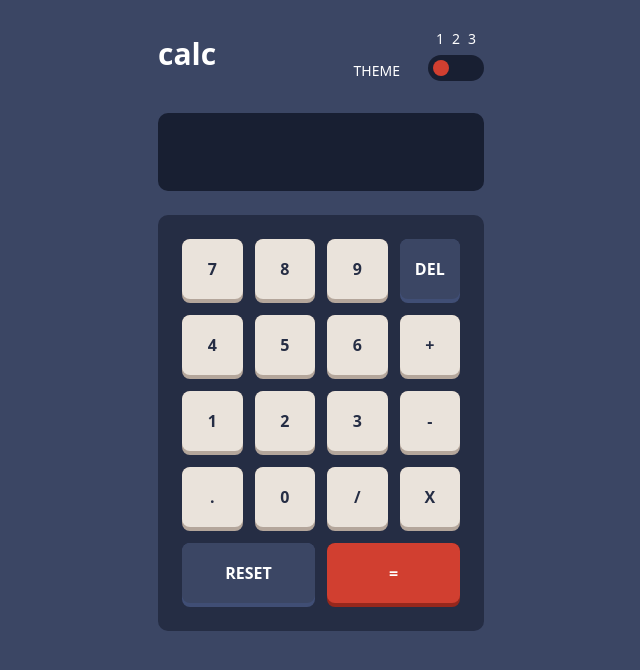
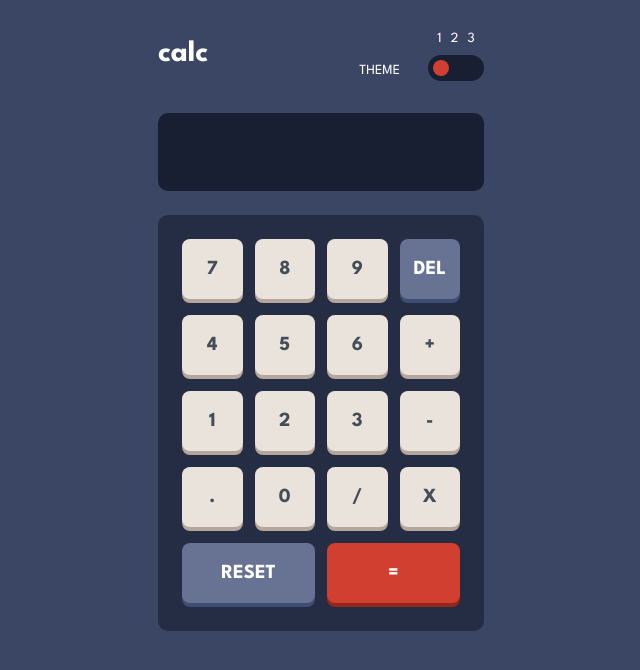
Before and after one commit to florianstancioiu/calculator-app, a React (Vite) app: page / in a window 1280 px wide. Shown: the top 670 px of the page, without its empty margins (319-959 px from the left). Built offline with nearby package versions, Linux system fonts and the light colour scheme.

Commit message:
Worked on the theme functionality

```diff
--- a/index.html
+++ b/index.html
@@ -4,9 +4,17 @@
     <meta charset="UTF-8" />
     <link rel="icon" type="image/svg+xml" href="/vite.svg" />
     <meta name="viewport" content="width=device-width, initial-scale=1.0" />
+    <link rel="preconnect" href="https://fonts.googleapis.com" />
+    <link rel="preconnect" href="https://fonts.gstatic.com" crossorigin />
+    <link
+      href="https://fonts.googleapis.com/css2?family=League+Spartan:wght@100..900&display=swap"
+      rel="stylesheet"
+    />
     <title>Calculator App</title>
   </head>
-  <body class="px-[1.5rem] bg-bg-primary text-primary">
+  <body
+    class="px-[1.5rem] bg-main-bg text-primary transition-all font-league-spartan"
+  >
     <div id="root"></div>
     <script type="module" src="/src/main.tsx"></script>
   </body>
--- a/src/components/Button/Button.tsx
+++ b/src/components/Button/Button.tsx
@@ -40,7 +40,7 @@ const Button = ({
           }
         }}
         className={`${bgColor} ${textColor} ${bgColorHover} transition-all
-      grid place-items-center cursor-pointer min-h-[3.75rem] uppercase select-none font-bold rounded-[0.5rem]
+      grid place-items-center cursor-pointer min-h-[3.75rem] uppercase select-none font-bold text-xl rounded-[0.5rem]
       `}
       >
         {title}
--- a/src/components/Buttons/Buttons.tsx
+++ b/src/components/Buttons/Buttons.tsx
@@ -10,7 +10,7 @@ const Buttons = ({ values, onClickButton }: Buttons) => {
   return (
     <div
       data-testid="buttons-component"
-      className="grid grid-cols-4 gap-[0.75rem] bg-bg-ternary p-[1.5rem] rounded-[0.625rem]"
+      className="grid grid-cols-4 gap-[0.75rem] bg-ternary p-[1.5rem] rounded-[0.625rem]"
     >
       {values.map((val) => (
         <ButtonComponent
--- a/src/components/Calculator/CalculatorButtonValues.ts
+++ b/src/components/Calculator/CalculatorButtonValues.ts
@@ -6,7 +6,7 @@ export const buttons: Button[] = [
     bgColor: "bg-grey-white",
     bgColorSecondary: "bg-grey-white-faded",
     bgColorHover: "hover:bg-grey-white-hover",
-    textColor: "text-bg-ternary",
+    textColor: "text-main-text",
     isNumber: true,
   },
   {
@@ -14,7 +14,7 @@ export const buttons: Button[] = [
     bgColor: "bg-grey-white",
     bgColorSecondary: "bg-grey-white-faded",
     bgColorHover: "hover:bg-grey-white-hover",
-    textColor: "text-bg-ternary",
+    textColor: "text-main-text",
     isNumber: true,
   },
   {
@@ -22,15 +22,15 @@ export const buttons: Button[] = [
     bgColor: "bg-grey-white",
     bgColorSecondary: "bg-grey-white-faded",
     bgColorHover: "hover:bg-grey-white-hover",
-    textColor: "text-bg-ternary",
+    textColor: "text-main-text",
     isNumber: true,
   },
   {
     title: "del",
-    bgColor: "bg-bg-primary",
-    bgColorSecondary: "bg-bg-primary-faded",
-    bgColorHover: "hover:bg-bg-primary-hover",
-    textColor: "text-primary",
+    bgColor: "bg-blue",
+    bgColorSecondary: "bg-blue-faded",
+    bgColorHover: "hover:bg-blue-hover",
+    textColor: "text-special-btn",
     isNumber: false,
   },
   {
@@ -38,7 +38,7 @@ export const buttons: Button[] = [
     bgColor: "bg-grey-white",
     bgColorSecondary: "bg-grey-white-faded",
     bgColorHover: "hover:bg-grey-white-hover",
-    textColor: "text-bg-ternary",
+    textColor: "text-main-text",
     isNumber: true,
   },
   {
@@ -46,7 +46,7 @@ export const buttons: Button[] = [
     bgColor: "bg-grey-white",
     bgColorSecondary: "bg-grey-white-faded",
     bgColorHover: "hover:bg-grey-white-hover",
-    textColor: "text-bg-ternary",
+    textColor: "text-main-text",
     isNumber: true,
   },
   {
@@ -54,7 +54,7 @@ export const buttons: Button[] = [
     bgColor: "bg-grey-white",
     bgColorSecondary: "bg-grey-white-faded",
     bgColorHover: "hover:bg-grey-white-hover",
-    textColor: "text-bg-ternary",
+    textColor: "text-main-text",
     isNumber: true,
   },
   {
@@ -62,7 +62,7 @@ export const buttons: Button[] = [
     bgColor: "bg-grey-white",
     bgColorSecondary: "bg-grey-white-faded",
     bgColorHover: "hover:bg-grey-white-hover",
-    textColor: "text-bg-ternary",
+    textColor: "text-main-text",
     isNumber: false,
   },
   {
@@ -70,7 +70,7 @@ export const buttons: Button[] = [
     bgColor: "bg-grey-white",
     bgColorSecondary: "bg-grey-white-faded",
     bgColorHover: "hover:bg-grey-white-hover",
-    textColor: "text-bg-ternary",
+    textColor: "text-main-text",
     isNumber: true,
   },
   {
@@ -78,7 +78,7 @@ export const buttons: Button[] = [
     bgColor: "bg-grey-white",
     bgColorSecondary: "bg-grey-white-faded",
     bgColorHover: "hover:bg-grey-white-hover",
-    textColor: "text-bg-ternary",
+    textColor: "text-main-text",
     isNumber: true,
   },
   {
@@ -86,7 +86,7 @@ export const buttons: Button[] = [
     bgColor: "bg-grey-white",
     bgColorSecondary: "bg-grey-white-faded",
     bgColorHover: "hover:bg-grey-white-hover",
-    textColor: "text-bg-ternary",
+    textColor: "text-main-text",
     isNumber: true,
   },
   {
@@ -94,7 +94,7 @@ export const buttons: Button[] = [
     bgColor: "bg-grey-white",
     bgColorSecondary: "bg-grey-white-faded",
     bgColorHover: "hover:bg-grey-white-hover",
-    textColor: "text-bg-ternary",
+    textColor: "text-main-text",
     isNumber: false,
   },
   {
@@ -102,7 +102,7 @@ export const buttons: Button[] = [
     bgColor: "bg-grey-white",
     bgColorSecondary: "bg-grey-white-faded",
     bgColorHover: "hover:bg-grey-white-hover",
-    textColor: "text-bg-ternary",
+    textColor: "text-main-text",
     isNumber: true,
   },
   {
@@ -110,7 +110,7 @@ export const buttons: Button[] = [
     bgColor: "bg-grey-white",
     bgColorSecondary: "bg-grey-white-faded",
     bgColorHover: "hover:bg-grey-white-hover",
-    textColor: "text-bg-ternary",
+    textColor: "text-main-text",
     isNumber: true,
   },
   {
@@ -118,7 +118,7 @@ export const buttons: Button[] = [
     bgColor: "bg-grey-white",
     bgColorSecondary: "bg-grey-white-faded",
     bgColorHover: "hover:bg-grey-white-hover",
-    textColor: "text-bg-ternary",
+    textColor: "text-main-text",
     isNumber: false,
   },
   {
@@ -126,24 +126,24 @@ export const buttons: Button[] = [
     bgColor: "bg-grey-white",
     bgColorSecondary: "bg-grey-white-faded",
     bgColorHover: "hover:bg-grey-white-hover",
-    textColor: "text-bg-ternary",
+    textColor: "text-main-text",
     isNumber: false,
   },
   {
     title: "reset",
-    bgColor: "bg-bg-primary",
-    bgColorSecondary: "bg-bg-primary-faded",
-    bgColorHover: "hover:bg-bg-primary-hover",
-    textColor: "text-primary",
+    bgColor: "bg-blue",
+    bgColorSecondary: "bg-blue-faded",
+    bgColorHover: "hover:bg-blue-hover",
+    textColor: "text-special-btn",
     spansTwoColumns: true,
     isNumber: false,
   },
   {
     title: "=",
-    bgColor: "bg-bg-danger",
-    bgColorSecondary: "bg-bg-danger-faded",
-    bgColorHover: "hover:bg-bg-danger-hover",
-    textColor: "text-primary",
+    bgColor: "bg-danger",
+    bgColorSecondary: "bg-danger-faded",
+    bgColorHover: "hover:bg-danger-hover",
+    textColor: "text-special-btn",
     spansTwoColumns: true,
     isNumber: false,
   },
--- a/src/components/Display/Display.tsx
+++ b/src/components/Display/Display.tsx
@@ -6,9 +6,9 @@ const Display = ({ text }: Display) => {
   return (
     <div
       data-testid="display-component"
-      className="bg-bg-secondary text-right p-[1.5rem] mb-[1.5rem] rounded-[0.625rem] overflow-hidden inline-block align-middle w-full"
+      className="bg-secondary text-right p-[1.5rem] mb-[1.5rem] rounded-[0.625rem] overflow-hidden inline-block align-middle w-full"
     >
-      <p data-testid="display-text" className="h-[1.875rem] text-3xl">
+      <p data-testid="display-text" className="h-[1.875rem] text-3xl font-bold">
         {text}
       </p>
     </div>
--- a/src/components/Header/Header.tsx
+++ b/src/components/Header/Header.tsx
@@ -1,6 +1,31 @@
+import { useState, useEffect } from "react";
 import ThemeSwitcher from "../ThemeSwitcher/ThemeSwitcher";
 
 const Header = () => {
+  const [theme, setTheme] = useState(0);
+
+  useEffect(() => {
+    const bodyElement = document.querySelector("body")!;
+
+    switch (theme) {
+      case 1:
+        bodyElement.classList.remove("theme-purple");
+        bodyElement.classList.add("theme-gray");
+        break;
+      case 2:
+        bodyElement.classList.remove("theme-gray");
+        bodyElement.classList.add("theme-purple");
+        break;
+      default:
+        bodyElement.classList.remove("theme-gray", "theme-purple");
+        break;
+    }
+  }, [theme]);
+
+  const onSwitchThemeHandler = (themeNumber: number) => {
+    setTheme(themeNumber);
+  };
+
   return (
     <header
       data-testid="header-component"
@@ -9,7 +34,7 @@ const Header = () => {
       <div>
         <h1 className="font-bold text-3xl">calc</h1>
       </div>
-      <ThemeSwitcher />
+      <ThemeSwitcher onSwitch={onSwitchThemeHandler} />
     </header>
   );
 };
--- a/src/components/ThemeSwitcher/ThemeSwitcher.tsx
+++ b/src/components/ThemeSwitcher/ThemeSwitcher.tsx
@@ -52,10 +52,10 @@ const ThemeSwitcher = ({ onSwitch }: ThemeSwitcher) => {
         </div>
         <div
           onClick={switchClickHandler}
-          className="bg-bg-secondary w-[3.5rem] p-[0.3rem] rounded-full cursor-pointer"
+          className="bg-switch-bg w-[3.5rem] p-[0.3rem] rounded-full cursor-pointer"
         >
           <div
-            className={`transition-all w-[1rem] h-[1rem] bg-bg-danger rounded-full ml-[${activeSwitch}rem]`}
+            className={`transition-all w-[1rem] h-[1rem] bg-danger rounded-full ml-[${activeSwitch}rem]`}
           ></div>
           <span className="hidden ml-[1rem]"></span>
           <span className="hidden ml-[2rem]"></span>
--- a/src/index.css
+++ b/src/index.css
@@ -1,19 +1,67 @@
+@import url("https://fonts.googleapis.com/css2?family=League+Spartan:wght@100..900&display=swap");
 @import "tailwindcss";
 
+/*
 @custom-variant theme-gray (&:where(.theme-gray, .theme-gray *));
 @custom-variant theme-purple (&:where(.theme-purple, .theme-purple *));
+*/
 
 @theme {
-  --color-bg-primary: #3b4664;
-  --color-bg-primary-faded: #404e75;
-  --color-bg-primary-hover: #a2b3e1;
-  --color-primary: white;
-  --color-bg-secondary: #181f32;
-  --color-bg-ternary: #252d44;
-  --color-bg-danger: #d13f30;
-  --color-bg-danger-faded: #96271c;
-  --color-bg-danger-hover: #f96c5b;
+  --font-league-spartan: "League Spartan", sans-serif;
+  --color-main-bg: #3b4664;
+  --color-main-text: #444d56;
+  --color-primary: #fff;
+  --color-special-btn: #fff;
+  --color-secondary: #181f32;
+  --color-switch-bg: #181f32;
+  --color-ternary: #252d44;
+  --color-danger: #d13f30;
+  --color-danger-faded: #96271c;
+  --color-danger-hover: #f96c5b;
   --color-grey-white: #eae3db;
   --color-grey-white-faded: #b4a69b;
   --color-grey-white-hover: #ffffff;
+  --color-blue: #687394;
+  --color-blue-faded: #404e75;
+  --color-blue-hover: #a2b3e1;
 }
+
+@layer theme {
+  .theme-gray {
+    --color-main-bg: #e6e6e6;
+    --color-main-text: #393931;
+    --color-primary: #393931;
+    --color-secondary: #eeeeee;
+    --color-switch-bg: #d3cdcd;
+    --color-special-btn: #fbffff;
+    --color-ternary: #d3cdcc;
+    --color-danger: #c85401;
+    --color-danger-faded: #863700;
+    --color-danger-hover: #ff8b38;
+    --color-grey-white: #eae3db;
+    --color-grey-white-faded: #b4a69b;
+    --color-grey-white-hover: #ffffff;
+    --color-blue: #3a8187;
+    --color-blue-faded: #1a5f66;
+    --color-blue-hover: #62b4be;
+  }
+
+  .theme-purple {
+    --color-main-bg: #17062a;
+    --color-main-text: #fbe33f;
+    --color-primary: #fbe33f;
+    --color-secondary: #1e0736;
+    --color-switch-bg: #1e0736;
+    --color-special-btn: #fbffff;
+    --color-ternary: #1e0736;
+    --color-danger: #00e2d0;
+    --color-danger-faded: #863700;
+    --color-danger-hover: #ff8b38;
+    --color-grey-white: #331b4d;
+    --color-grey-white-faded: #871d9f;
+    --color-grey-white-hover: #6b34ac;
+    --color-blue: #3a8187;
+    --color-blue-faded: #1a5f66;
+    --color-blue-hover: #62b4be;
+  }
+}
```
Also changed, not shown: 1 other file (tests, documents, lock files or other folders).
